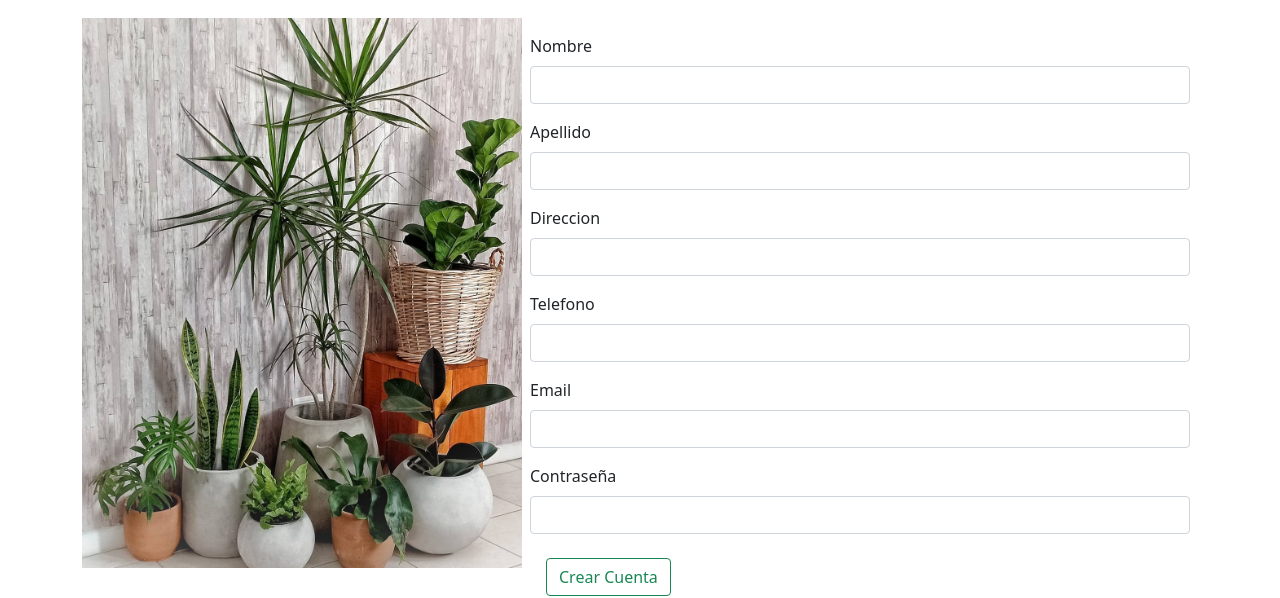
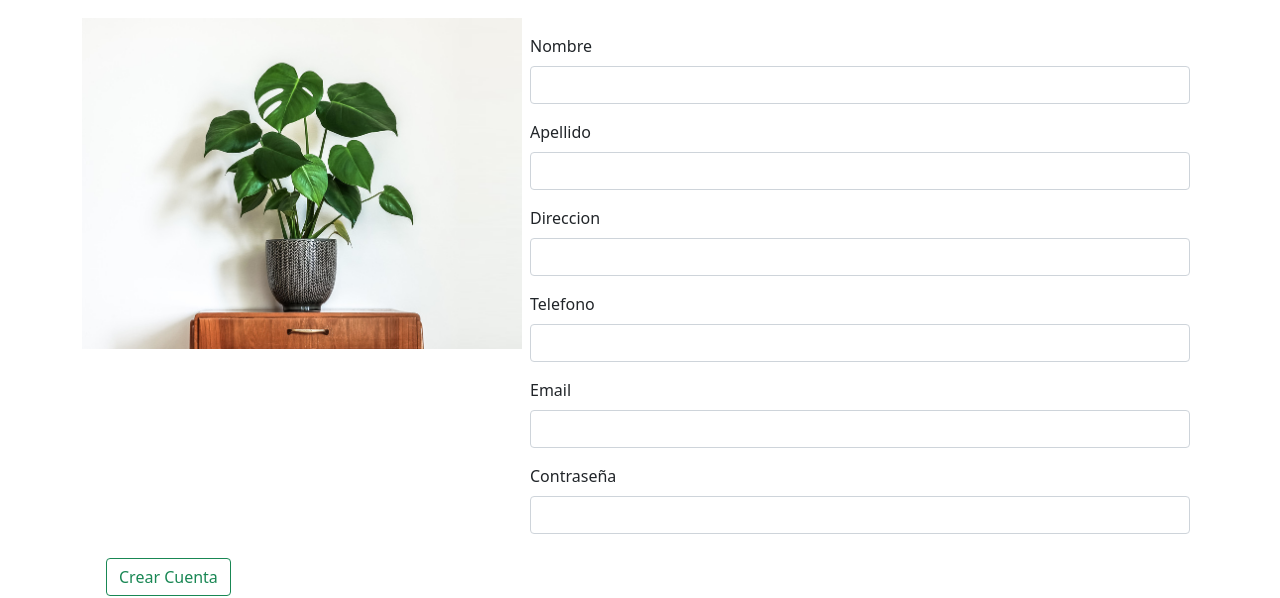
Before and after one commit to slucia10/gitclase15, a website: page cuenta.html in a window 1280 px wide. Shown: the part 228-826 px from the top of the page. Drawn offline with nearby package versions, Linux system fonts and the light colour scheme; files whose address does not match are found by name.

Commit message:
cambie imagen de cuenta.html

```diff
--- a/cuenta.html
+++ b/cuenta.html
@@ -82,8 +82,7 @@
         <!-- formulario -->
         <h1 class="tituloContacto"> Crear Cuenta</h1>
         <div class="container">
-            <img class="img-fluid formulario__imgFormulario" src="./
-            imagenes/image-17.jpg" alt="imagen formulario">
+            <img class="img-fluid formulario__imgFormulario" src="./imagenes/imagen-34.png" alt="imagen formulario">
             <div class="row g-3 formulario">
                 <div class="col-12 ">
                     <label for="inputNombre" class="form-label">Nombre</label>
--- a/scss/origen.scss
+++ b/scss/origen.scss
@@ -38,7 +38,7 @@ $alto:250px;
 .form {
     width: 28%;
     margin: 0 auto;
-    background: url(./imagenes/imagen-39.png) no-repeat 0px 0px;
+    background-image: url(./imagenes/imagen-39.png) no-repeat 0px 0px;
     background-size: cover;
     background-position: center;
     padding: 30px 30px 67px;
```
Also changed, not shown: css/destino.css.
